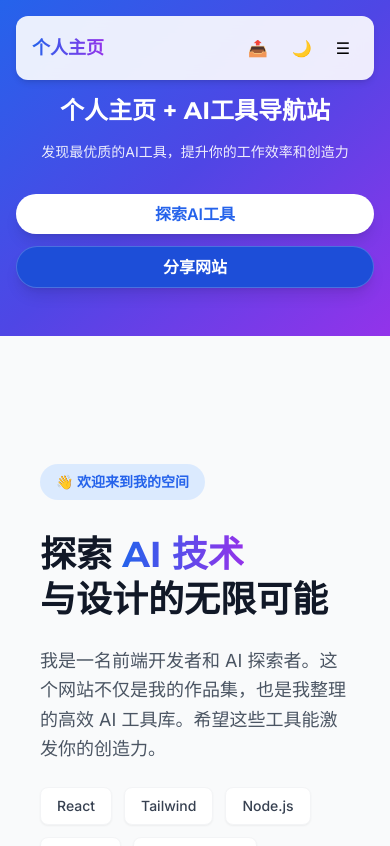
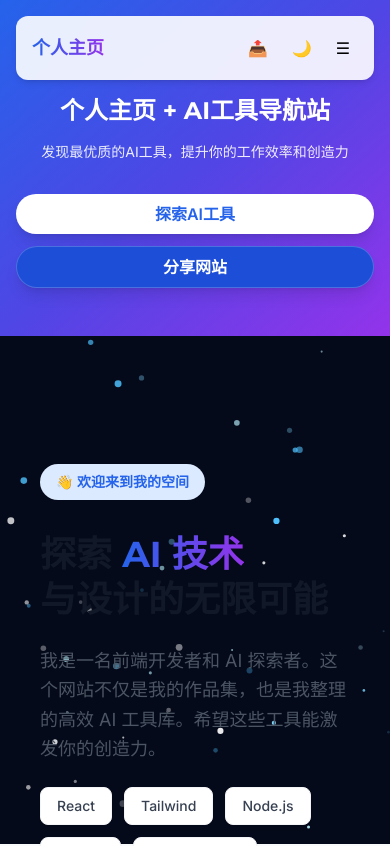
Before and after one commit to joaklove/personal-ai-tools, a React (Vite) app: page / in a window 390 px wide. Shown: the top 846 px of the page. Built offline with nearby package versions, Linux system fonts and the light colour scheme.

Commit message:
替换为纯Canvas实现的量子跳跃粒子特效，解决tsParticles版本兼容性问题

```diff
--- a/src/components/ParticleBackground.jsx
+++ b/src/components/ParticleBackground.jsx
@@ -1,16 +1,8 @@
-import { useEffect, useState } from "react";
-import Particles, { initParticlesEngine } from "@tsparticles/react";
-import { loadSlim } from "@tsparticles/slim";
+import { useEffect, useState, useRef } from "react";
 
 export default function ParticleBackground() {
-  const [engineReady, setEngineReady] = useState(false);
   const [isMobile, setIsMobile] = useState(false);
-
-  useEffect(() => {
-    initParticlesEngine(async (engine) => {
-      await loadSlim(engine);
-    }).then(() => setEngineReady(true));
-  }, []);
+  const canvasRef = useRef(null);
 
   // 检测屏幕尺寸
   useEffect(() => {
@@ -29,98 +21,147 @@ export default function ParticleBackground() {
     };
   }, []);
 
-  if (!engineReady) return null;
+  // 量子跳跃粒子效果 - 纯Canvas实现
+  useEffect(() => {
+    const canvas = canvasRef.current;
+    if (!canvas) return;
+
+    const ctx = canvas.getContext('2d');
+    canvas.width = window.innerWidth;
+    canvas.height = window.innerHeight;
+
+    // 粒子配置
+    const particleCount = isMobile ? 80 : 150;
+    const particles = [];
+    const colors = ['#ffffff', '#b8f3ff', '#7fd9ff', '#4fc3ff'];
+
+    // 创建粒子
+    for (let i = 0; i < particleCount; i++) {
+      particles.push({
+        x: Math.random() * canvas.width,
+        y: Math.random() * canvas.height,
+        size: Math.random() * 2.5 + 1,
+        speedX: (Math.random() - 0.5) * 0.6,
+        speedY: (Math.random() - 0.5) * 0.6,
+        color: colors[Math.floor(Math.random() * colors.length)],
+        opacity: Math.random() * 0.8 + 0.2,
+        blinkSpeed: Math.random() * 0.02 + 0.01,
+        warpTimer: Math.random() * 1000,
+        warpInterval: Math.random() * 2000 + 1000
+      });
+    }
+
+    // 鼠标交互
+    const mouse = {
+      x: null,
+      y: null,
+      radius: 150
+    };
+
+    window.addEventListener('mousemove', (e) => {
+      mouse.x = e.x;
+      mouse.y = e.y;
+    });
+
+    // 动画循环
+    const animate = () => {
+      ctx.clearRect(0, 0, canvas.width, canvas.height);
+
+      particles.forEach((particle, index) => {
+        // 量子闪烁
+        particle.opacity += particle.blinkSpeed;
+        if (particle.opacity > 1 || particle.opacity < 0.2) {
+          particle.blinkSpeed *= -1;
+        }
+
+        // 量子跳跃（随机瞬移）
+        particle.warpTimer += 16;
+        if (particle.warpTimer > particle.warpInterval) {
+          particle.x = Math.random() * canvas.width;
+          particle.y = Math.random() * canvas.height;
+          particle.warpTimer = 0;
+          particle.warpInterval = Math.random() * 2000 + 1000;
+        }
+
+        // 鼠标交互（粒子避开鼠标）
+        if (mouse.x && mouse.y) {
+          const dx = particle.x - mouse.x;
+          const dy = particle.y - mouse.y;
+          const distance = Math.sqrt(dx * dx + dy * dy);
+          if (distance < mouse.radius) {
+            const forceDirectionX = dx / distance;
+            const forceDirectionY = dy / distance;
+            const force = (mouse.radius - distance) / mouse.radius;
+            particle.x += forceDirectionX * force * 2;
+            particle.y += forceDirectionY * force * 2;
+          }
+        }
+
+        // 粒子移动
+        particle.x += particle.speedX;
+        particle.y += particle.speedY;
+
+        // 边界检测
+        if (particle.x < 0 || particle.x > canvas.width) {
+          particle.speedX *= -1;
+        }
+        if (particle.y < 0 || particle.y > canvas.height) {
+          particle.speedY *= -1;
+        }
+
+        // 绘制粒子
+        ctx.beginPath();
+        ctx.arc(particle.x, particle.y, particle.size, 0, Math.PI * 2);
+        ctx.fillStyle = `${particle.color}${Math.floor(particle.opacity * 255).toString(16).padStart(2, '0')}`;
+        ctx.fill();
+
+        // 绘制粒子连线（仅桌面端）
+        if (!isMobile) {
+          particles.slice(index + 1).forEach((otherParticle) => {
+            const dx = particle.x - otherParticle.x;
+            const dy = particle.y - otherParticle.y;
+            const distance = Math.sqrt(dx * dx + dy * dy);
+            if (distance < 160) {
+              ctx.beginPath();
+              ctx.strokeStyle = `rgba(127, 217, 255, ${0.2 * (1 - distance / 160)})`;
+              ctx.lineWidth = 1;
+              ctx.moveTo(particle.x, particle.y);
+              ctx.lineTo(otherParticle.x, otherParticle.y);
+              ctx.stroke();
+            }
+          });
+        }
+      });
+
+      requestAnimationFrame(animate);
+    };
+
+    // 启动动画
+    const animationId = requestAnimationFrame(animate);
+
+    // 窗口大小变化时重新调整画布尺寸
+    const handleResize = () => {
+      canvas.width = window.innerWidth;
+      canvas.height = window.innerHeight;
+    };
+
+    window.addEventListener('resize', handleResize);
+
+    // 清理
+    return () => {
+      cancelAnimationFrame(animationId);
+      window.removeEventListener('mousemove', () => {});
+      window.removeEventListener('resize', handleResize);
+    };
+  }, [isMobile]);
 
   return (
-    <Particles
+    <canvas
+      ref={canvasRef}
       id="tsparticles"
-      options={{
-        background: {
-          color: "#050a1a", // 深空蓝黑，突出量子光点
-        },
-        fpsLimit: 120,
-        detectRetina: true,
-
-        particles: {
-          number: {
-            value: isMobile ? 100 : 180,
-            density: { enable: true, area: 900 },
-          },
-
-          // ⚛️ 量子能量色
-          color: {
-            value: ["#ffffff", "#b8f3ff", "#7fd9ff", "#4fc3ff"],
-          },
-
-          // ✨ 量子闪烁（不规则闪烁）
-          opacity: {
-            value: 1,
-            random: true,
-            animation: {
-              enable: true,
-              speed: 1.2,
-              minimumValue: 0.1,
-              sync: false,
-            },
-          },
-
-          // 🌟 粒子大小（带轻微呼吸感）
-          size: {
-            value: { min: 1, max: 3.5 },
-            animation: {
-              enable: true,
-              speed: 3,
-              minimumValue: 0.5,
-              sync: false,
-            },
-          },
-
-          // ⚡ 量子跳跃（瞬移效果）
-          move: {
-            enable: true,
-            speed: isMobile ? 0.4 : 0.6,
-            direction: "none",
-            random: true,
-            straight: false,
-            outModes: {
-              default: "bounce",
-            },
-
-            // 关键：量子跳跃模拟
-            trail: {
-              enable: true,
-              length: 3,
-              fillColor: "#050a1a",
-            },
-
-            // 随机瞬移
-            warp: true,
-          },
-
-          // 🔗 量子态连线（更亮、更灵动）
-          links: {
-            enable: !isMobile,
-            distance: 160,
-            color: "#7fd9ff",
-            opacity: 0.45,
-            width: 1.1,
-          },
-        },
-
-        // 🖱️ 量子交互（靠近时粒子会“塌缩”）
-        interactivity: {
-          events: {
-            onHover: { enable: !isMobile, mode: "repulse" },
-            onClick: { enable: true, mode: "push" },
-          },
-          modes: {
-            repulse: {
-              distance: 180,
-              duration: 0.3,
-            },
-            push: { quantity: isMobile ? 2 : 3 },
-          },
-        },
+      className="fixed inset-0 z-0 pointer-events-none"
+      style={{
+        backgroundColor: '#050a1a',
       }}
     />
   );
```
